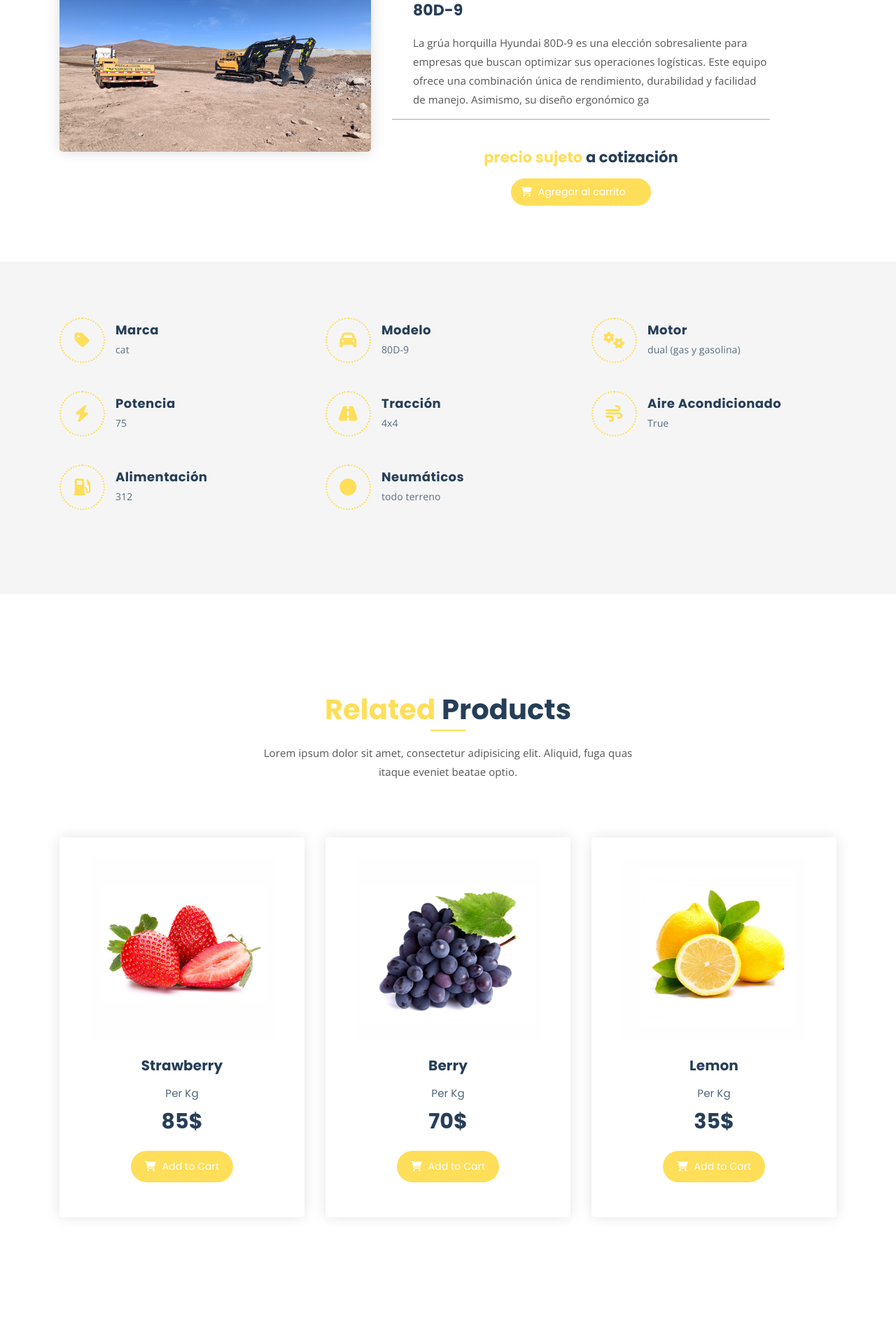
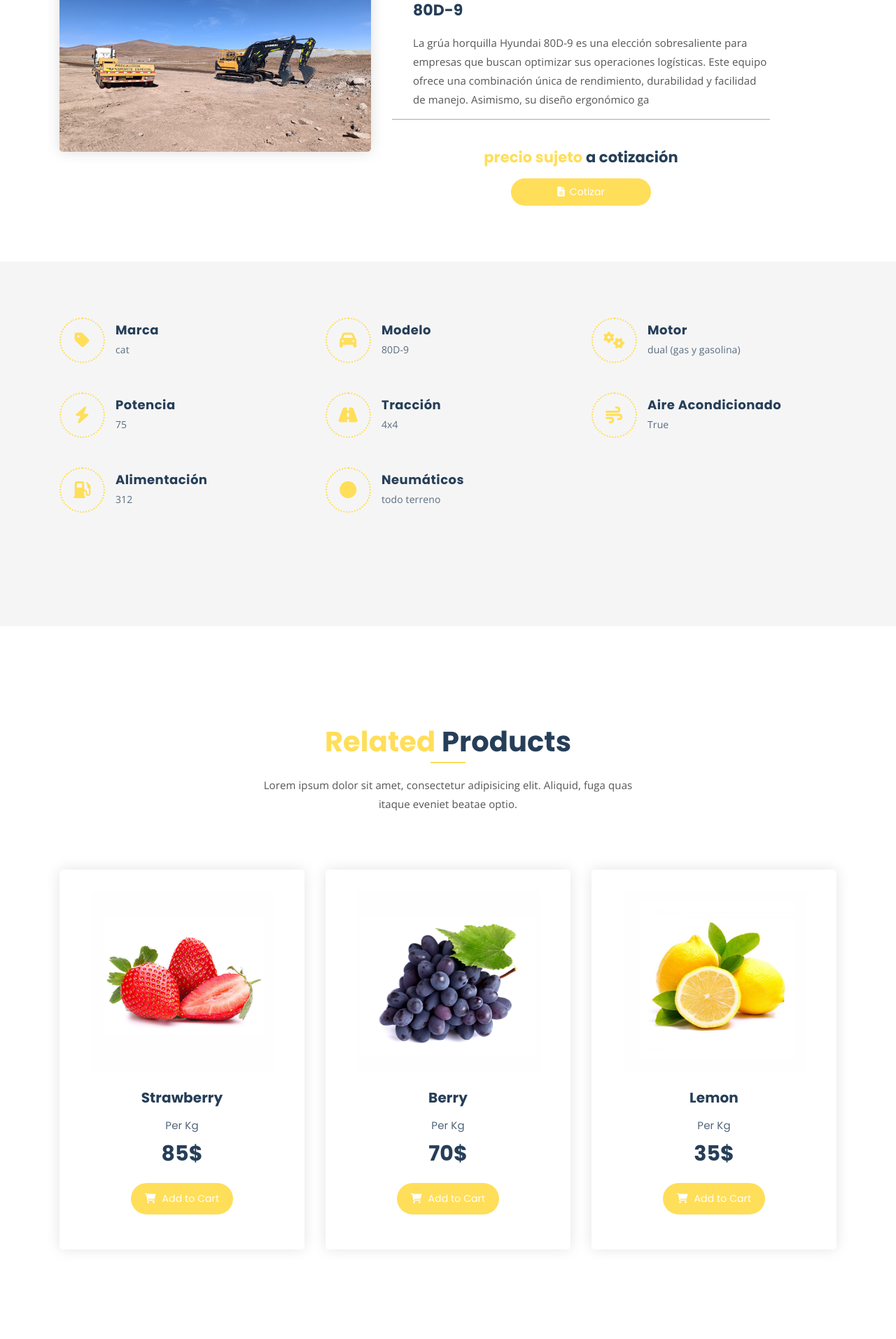
Before and after one commit to xnt0nio/jjomaquinarias, a Django app: page /productos in a window 1280 px wide. Shown: the part 487-2401 px from the top of the page at 70% size. Run offline with Django 3.2, Linux system fonts and the light colour scheme; data comes from the database, SQL or seed files in the repository; both versions use the stored data as it was after the commit; style sheets or scripts are compiled from the project's sources; some libraries are stand-ins or nearby versions.

Commit message:
avances dia 2

```diff
--- a/core/templates/core/base.html
+++ b/core/templates/core/base.html
@@ -25,11 +25,6 @@
 	<script src="https://sdk.mercadopago.com/js/v2"></script>
     <script src="{% static 'core/js/app.js' %}"></script>
 	<script src="https://cdn.jsdelivr.net/npm/sweetalert2@11"></script>
-
-
-
-
-
 
 
 
@@ -67,11 +62,9 @@
 
 							<li><a href="news.html">Sobre nosotros</a>
 								<ul class="sub-menu">
-									<li><a href="single-news.html">Historial de empresas</a></li>
+									<li><a href="single-news.html">Historial de empresa</a></li>
 									<li><a href="single-news.html">Visión</a></li>
 									<li><a href="single-news.html">Misión</a></li>
-
-
 								</ul>
 							</li>
 
--- a/core/templates/core/productos.html
+++ b/core/templates/core/productos.html
@@ -45,9 +45,9 @@
 				<div class="section-title">
 					<h4 class="text-center"><span class="orange-text">precio sujeto</span> a cotización</h4>
 
-					<a class="cart-btn"
-						style="max-width: 200px; width: auto; display: block; margin: 0 auto 5px; padding: 0.5em 1em;">
-						<i class="fas fa-shopping-cart"></i> Agregar al carrito
+					<a class="cart-btn" href="mailto:ventas@jjomaquinarias.cl"
+						style="max-width: 200px; width: auto; display: flex; align-items: center; justify-content: center; margin: 0 auto 5px; padding: 0.5em 1em;">
+						<i class="fas fa-file-alt" id="quote-icon" style="margin-right: 0.5em;"></i> Cotizar
 					</a>
 				</div>
 			</div>
@@ -59,7 +59,7 @@
 
 			<div class="row" style="margin-bottom: 40px;">
 				{% if producto.marca %}
-				<div class="col-lg-4 col-md-6 mb-4 mb-lg-0">
+				<div class="col-lg-4 col-md-6 mb-4 mb-lg-5">
 					<div class="list-box d-flex align-items-center">
 						<div class="list-icon">
 							<i class="fas fa-tag"></i> <!-- Icono para "Marca" -->
@@ -73,7 +73,7 @@
 				{% endif %}
 
 				{% if producto.modelo %}
-				<div class="col-lg-4 col-md-6 mb-4 mb-lg-0">
+				<div class="col-lg-4 col-md-6 mb-4 mb-lg-5">
 					<div class="list-box d-flex align-items-center">
 						<div class="list-icon">
 							<i class="fas fa-car"></i> <!-- Icono para "Modelo" -->
@@ -99,11 +99,9 @@
 					</div>
 				</div>
 				{% endif %}
-			</div>
 
-			<div class="row" style="margin-bottom: 40px;">
 				{% if producto.potencia %}
-				<div class="col-lg-4 col-md-6 mb-4 mb-lg-0">
+				<div class="col-lg-4 col-md-6 mb-4 mb-lg-5">
 					<div class="list-box d-flex align-items-center">
 						<div class="list-icon">
 							<i class="fas fa-bolt"></i> <!-- Icono para "Potencia" -->
@@ -117,7 +115,7 @@
 				{% endif %}
 
 				{% if producto.traccion %}
-				<div class="col-lg-4 col-md-6 mb-4 mb-lg-0">
+				<div class="col-lg-4 col-md-6 mb-4 mb-lg-5">
 					<div class="list-box d-flex align-items-center">
 						<div class="list-icon">
 							<i class="fas fa-road"></i> <!-- Icono para "Tracción" -->
@@ -143,11 +141,8 @@
 					</div>
 				</div>
 				{% endif %}
-			</div>
-
-			<div class="row" style="margin-bottom: 40px;">
 				{% if producto.alimentacion %}
-				<div class="col-lg-4 col-md-6 mb-4 mb-lg-0">
+				<div class="col-lg-4 col-md-6 mb-4 mb-lg-5">
 					<div class="list-box d-flex align-items-center">
 						<div class="list-icon">
 							<i class="fas fa-gas-pump"></i> <!-- Icono para "Alimentación" -->
@@ -161,7 +156,7 @@
 				{% endif %}
 
 				{% if producto.neumaticos %}
-				<div class="col-lg-4 col-md-6 mb-4 mb-lg-0">
+				<div class="col-lg-4 col-md-6 mb-4 mb-lg-5">
 					<div class="list-box d-flex align-items-center">
 						<div class="list-icon">
 							<i class="fas fa-circle"></i> <!-- Icono para "Neumáticos" -->
@@ -173,7 +168,12 @@
 					</div>
 				</div>
 				{% endif %}
+
 			</div>
+
+
+
+
 
 		</div>
 	</div>
```
Also changed, not shown: core/views.py (line endings or trailing spaces), db.sqlite3, media/Formato_Prueba.jpeg (added), media/Imagen_de_WhatsApp_2024-07-17_a_las_19.39.07_f3f3a939.jpg (added).
